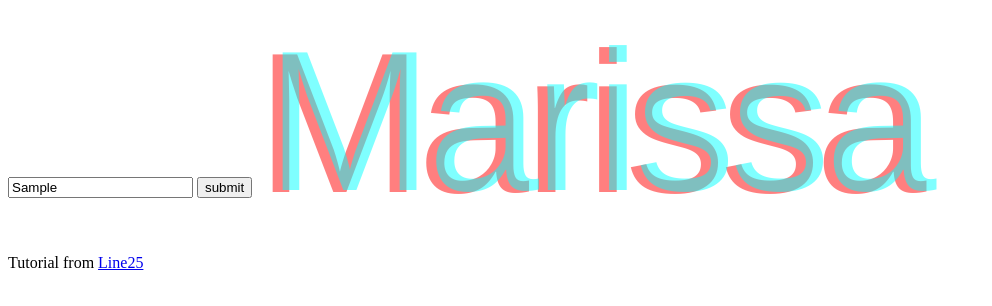
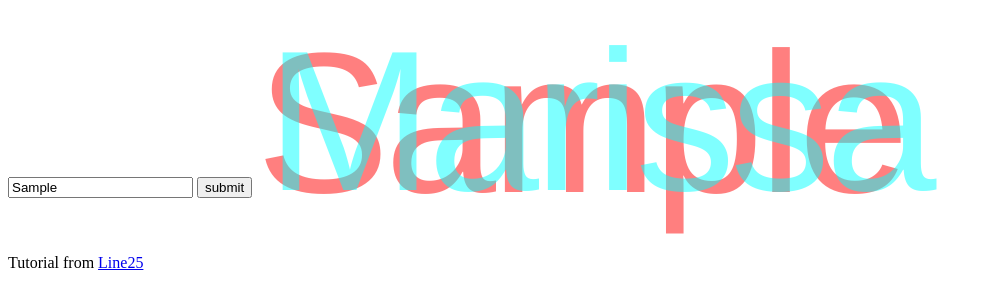
Before and after one commit to marissa27/tutorial-fun, a plain HTML site: page anaglyphic-text-effect/index.html in a window 1280 px wide. Both pictures are taken after typing "Sample" into the empty fields and a click on the input "submit". Shown: the whole page, without its empty margins (0-992 px from the left). Drawn offline with Linux system fonts and the light colour scheme.

Commit message:
changes h1 text

```diff
--- a/anaglyphic-text-effect/index.html
+++ b/anaglyphic-text-effect/index.html
@@ -6,10 +6,10 @@
     <link rel="stylesheet" href="main.css">
   </head>
   <body>
-    <input type="text" placeholder="enter your text here">
-    <input type="submit"  value="submit">
+    <input type="text" id="input-field" placeholder="enter your text here">
+    <input type="submit" id="submit-btn" value="submit">
 
-    <h1 id="word">Marissa</h1>
+    <h1 id="title">Marissa</h1>
 
     <footer>
       <p>
--- a/anaglyphic-text-effect/index.js
+++ b/anaglyphic-text-effect/index.js
@@ -0,0 +1,7 @@
+const submitBtn = document.getElementById('submit-btn');
+
+submitBtn.addEventListener('click', function() {
+  const inputField = document.getElementById('input-field');
+  const title = document.getElementById('title');
+  title.innerText = inputField.value;
+});
```
